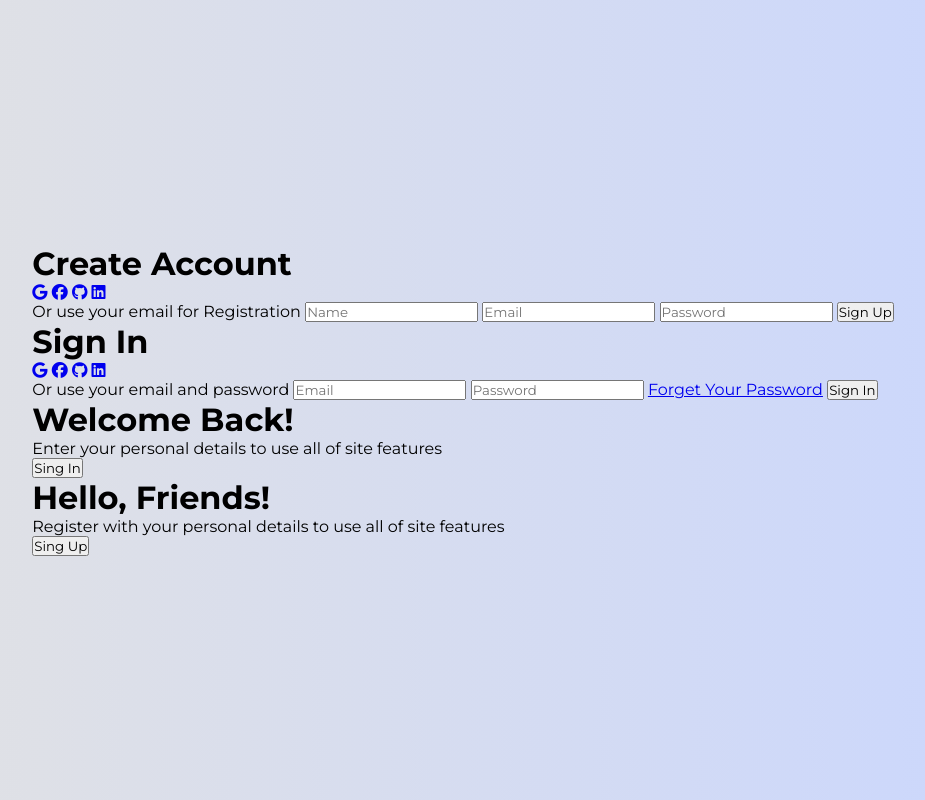
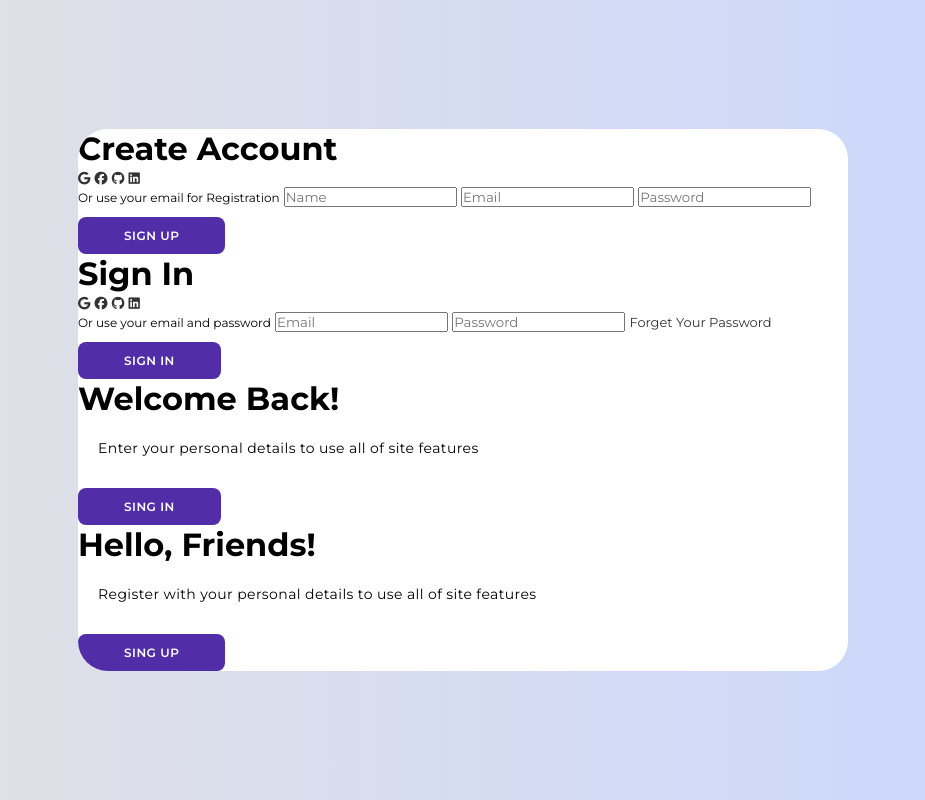
Before and after one commit to Roggertogger/3d_Singup_Page, a plain HTML site: page index.html in a window 1280 px wide. Shown: the whole page, without its empty margins (177-1102 px from the left). Drawn offline with Linux system fonts and the light colour scheme.

Commit message:
normal css doen let's go for advance

```diff
--- a/style.css
+++ b/style.css
@@ -15,3 +15,41 @@ body{
     flex-direction: column;
     height: 100vh;
 }
+
+.container{
+    background-color: white;
+    border-radius: 30px;
+    position: relative;
+    overflow: hidden;
+    width: 770px;
+    max-width: 100%;
+    min-height:480px;
+}
+.container p{
+    font-size: 14px;
+    line-height: 20px;
+    letter-spacing: .4px;
+    margin: 20px;
+}
+.container span{
+    font-size: 12px;
+}
+.container a{
+    color: #333;
+    font-size: 13px;
+    text-decoration: none;
+    margin: 15px 0 10px;
+}
+.container button{
+    background-color: #512da8;
+    color: #fff;
+    font-size: 12px;
+    padding: 10px 45px;
+    border: 1px solid transparent;
+    border-radius: 8px;
+    font-weight: 600;
+    letter-spacing: 0.5px;
+    text-transform: uppercase;
+    margin-top: 10px;
+    cursor: pointer;;
+}
```
